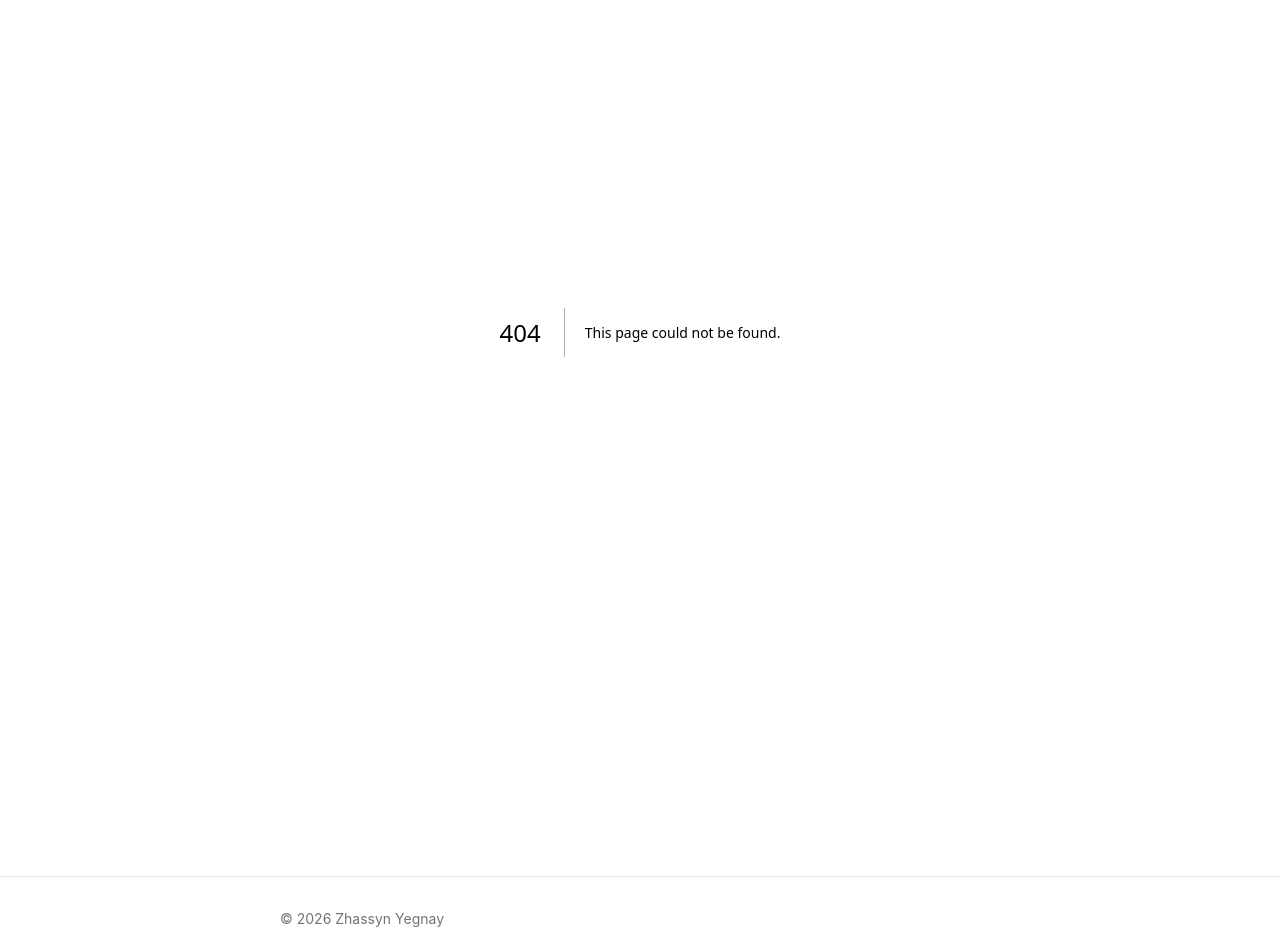
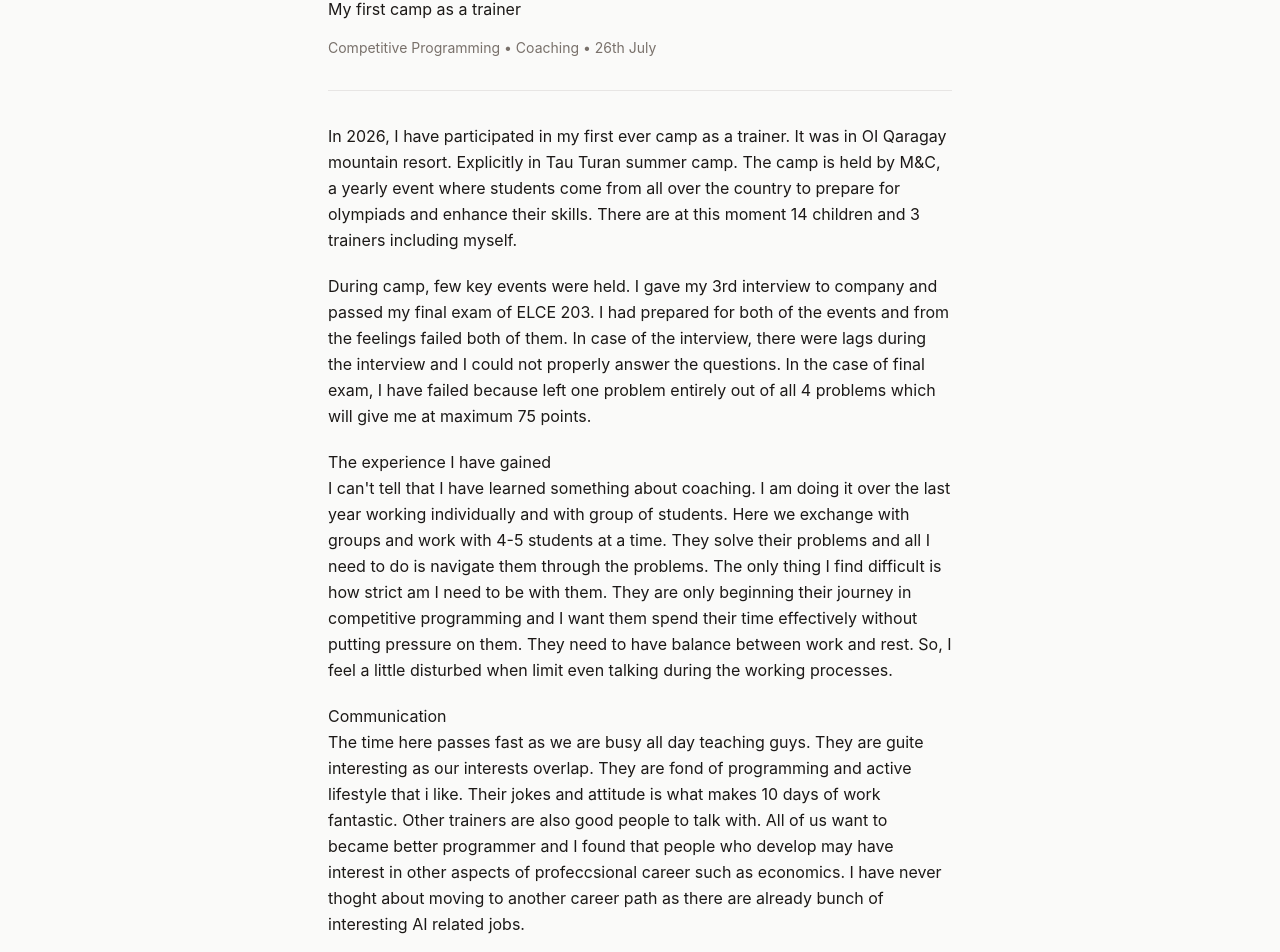
Before and after one commit to zhaynegg/personal-blogging, a Next.js app: page /posts/my-first-camp-as-trainer in a window 1280 px wide. Before the commit this address had no page. Shown: the part 197-1149 px from the top of the page. Built offline with nearby package versions, Linux system fonts and the light colour scheme.

Commit message:
first update about camping

```diff
--- /dev/null
+++ b/app/posts/my-first-camp-as-trainer/page.tsx
@@ -0,0 +1,53 @@
+// app/posts/[slug]/page.tsx
+
+export default function PostPage() {
+  return (
+    <div className="bg-stone-50 min-h-screen">
+      <article className="prose prose-stone lg:prose-lg mx-auto px-6 py-16 leading-relaxed max-w-2xl">
+
+        {/* Title */}
+        <h1 className="!mb-4">
+          My first camp as a trainer
+        </h1>
+
+        {/* Meta */}
+        <p className="text-sm text-stone-500 !mt-0">
+          Competitive Programming • Coaching • 26th July
+        </p>
+
+        <hr className="my-8 border-stone-200" />
+
+        {/* Content */}
+        <p>
+          In 2026, I have participated in my first ever camp as a trainer. It was in OI Qaragay mountain resort. Explicitly in
+          Tau Turan summer camp. The camp is held by M&C, a yearly event where students come from all over the country to
+          prepare for olympiads and enhance their skills. There are at this moment 14 children and 3 trainers including myself.
+        </p>
+        <p>
+          During camp, few key events were held. I gave my 3rd interview to company and passed my final exam of ELCE 203.
+          I had prepared for both of the events and from the feelings failed both of them. In case of the interview, there were
+          lags during the interview and I could not properly answer the questions. In the case of final exam, I have failed because
+          left one problem entirely out of all 4 problems which will give me at maximum 75 points.
+        </p>
+        <h1> The experience I have gained </h1>
+        <p>
+          I can't tell that I have learned something about coaching. I am doing it over the last year working individually and
+          with group of students. Here we exchange with groups and work with 4-5 students at a time. They solve their problems and
+          all I need to do is navigate them through the problems. The only thing I find difficult is how strict am I need to be with them.
+          They are only beginning their journey in competitive programming and I want them spend their time effectively without putting pressure
+          on them. They need to have balance between work and rest. So, I feel a little disturbed when limit even talking during
+          the working processes.
+        </p>
+
+        <h1>Communication</h1>
+        <p>
+          The time here passes fast as we are busy all day teaching guys. They are guite interesting as our interests overlap.
+          They are fond of programming and active lifestyle that i like. Their jokes and attitude is what makes 10 days of work
+          fantastic. Other trainers are also good people to talk with. All of us want to became better programmer and I found that
+          people who develop may have interest in other aspects of profeccsional career such as economics. I have never thoght about
+          moving to another career path as there are already bunch of interesting AI related jobs.
+        </p>
+      </article>
+    </div>
+  );
+}
--- /dev/null
+++ b/app/posts/one-week-studying-deep-learning/page.tsx
@@ -0,0 +1,28 @@
+// app/posts/[slug]/page.tsx
+
+export default function PostPage() {
+  return (
+    <div className="bg-stone-50 min-h-screen">
+      <article className="prose prose-stone lg:prose-lg mx-auto px-6 py-16 leading-relaxed max-w-2xl">
+
+        {/* Title */}
+        <h1 className="!mb-4">
+          How do I met deep learning
+        </h1>
+
+        {/* Meta */}
+        <p className="text-sm text-stone-500 !mt-0">
+          Deep learning • FastAI
+        </p>
+
+        <hr className="my-8 border-stone-200" />
+
+        {/* Content */}
+        <p>
+          No content
+        </p>
+
+      </article>
+    </div>
+  );
+}
--- a/app/posts/page.tsx
+++ b/app/posts/page.tsx
@@ -4,10 +4,10 @@ export default function BlogPage() {
   return (
     <div className="space-y-6">
       <PostCard
-        href="/posts/my-journey-to-icpc"
-        date="June 17, 2026"
-        title="My Journey to ICPC Finals"
-        description="Reflections on contests, failures and lessons learned."
+        href="/posts/my-first-camp-as-trainer"
+        date="July 26, 2026"
+        title="My first camp as a trainer"
+        description="Telling about my experience in Almaty resort"
       />
       <PostCard
         href="/posts/i-hate-these-books"
@@ -15,6 +15,12 @@ export default function BlogPage() {
         title="The books I hate"
         description="Complaining about the feelings I felt while reading books."
       />
+      <PostCard
+        href="/posts/my-journey-to-icpc"
+        date="June 17, 2026"
+        title="My Journey to ICPC Finals"
+        description="Reflections on contests, failures and lessons learned."
+      />
     </div>
   );
 }
```
